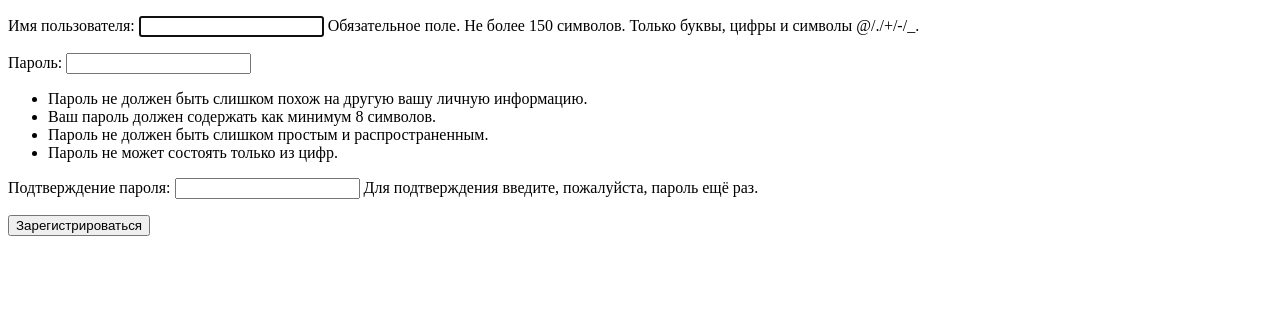
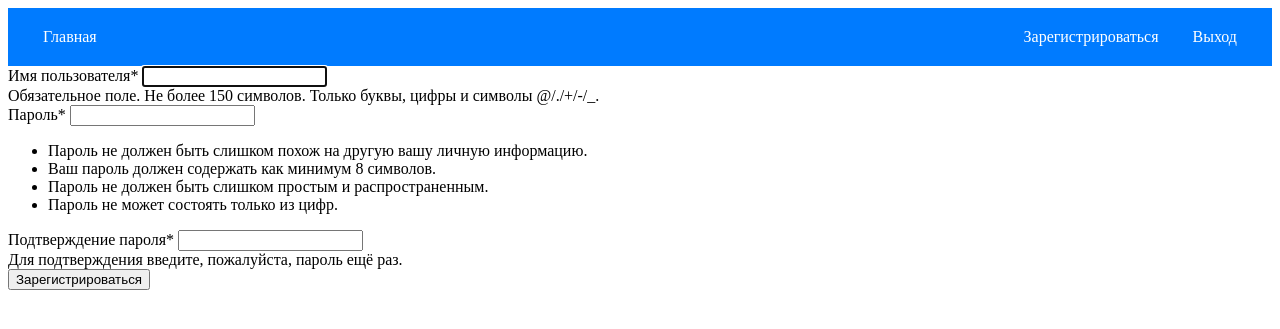
Before and after one commit to InowaR/DjangoRecipeWebsite, a Django app: page /register/ in a window 1280 px wide. Shown: the top 329 px of the page. Run offline with Django 5.2, Linux system fonts and the light colour scheme; some libraries are stand-ins or nearby versions.

Commit message:
user fixed login, logout, register

```diff
--- a/DjangoRecipeWebsite/settings.py
+++ b/DjangoRecipeWebsite/settings.py
@@ -40,7 +40,11 @@ INSTALLED_APPS = [
     'django.contrib.staticfiles',
     "RecipeApplication.apps.RecipeapplicationConfig",
     'debug_toolbar',
+    'crispy_forms',
+    'crispy_bootstrap4',
 ]
+
+CRISPY_TEMPLATE_PACK = 'bootstrap4'
 
 MIDDLEWARE = [
     'django.middleware.security.SecurityMiddleware',
@@ -120,6 +124,7 @@ USE_TZ = True
 # https://docs.djangoproject.com/en/5.0/howto/static-files/
 
 STATIC_URL = 'static/'
+STATICFILES_DIRS = [BASE_DIR / 'static']
 
 MEDIA_URL = '/media/'
 MEDIA_ROOT = BASE_DIR / 'media'
--- a/RecipeApplication/templates/index.html
+++ b/RecipeApplication/templates/index.html
@@ -5,5 +5,5 @@
 {% endblock %}
 
 {% block content %}
-    Добро пожаловать на сайт
+    <p>Добро пожаловать на сайт</p>
 {% endblock %}
--- a/RecipeApplication/templates/login.html
+++ b/RecipeApplication/templates/login.html
@@ -1,4 +1,5 @@
 {% extends 'base.html' %}
+{% load crispy_forms_tags %}
 
 {% block title %}
     Вход
@@ -7,7 +8,7 @@
 {% block content %}
     <form action="{% url 'login_view' %}" method="post">
         {% csrf_token %}
-        {{ form.as_p }}
+        {{ form|crispy }}
         <button type="submit">Войти</button>
     </form>
 {% endblock %}
--- a/RecipeApplication/templates/register.html
+++ b/RecipeApplication/templates/register.html
@@ -1,4 +1,6 @@
 {% extends 'base.html' %}
+
+{% load crispy_forms_tags %}
 
 {% block title %}
     Регистрация
@@ -7,7 +9,7 @@
 {% block content %}
     <form action="{% url 'register' %}" method="post">
         {% csrf_token %}
-        {{ form.as_p }}
-        <button type="submit">Зарегистрироваться</button>
+        {{ form|crispy }}
+        <button type="submit" class="btn">Зарегистрироваться</button>
     </form>
 {% endblock %}
--- a/RecipeApplication/urls.py
+++ b/RecipeApplication/urls.py
@@ -4,5 +4,6 @@ from . import views
 urlpatterns = [
     path('', views.index, name='index'),
     path('register/', views.register, name='register'),
-    path('login/', views.login_view, name='login_view'),
+    path('accounts/login/', views.login_view, name='login_view'),
+    path('logout/', views.logout_view, name='logout_view')
 ]
--- a/RecipeApplication/views.py
+++ b/RecipeApplication/views.py
@@ -1,5 +1,6 @@
 import logging
-from django.contrib.auth import authenticate, login
+from django.contrib.auth import authenticate, login, logout
+from django.contrib.auth.decorators import login_required
 from django.shortcuts import render, redirect
 from RecipeApplication.forms import LoginForm
 from django.contrib.auth.forms import UserCreationForm
@@ -35,6 +36,13 @@ def login_view(request):
     return render(request, 'login.html', context)
 
 
+@login_required
+def logout_view(request):
+    logout(request)
+    return redirect('login_view')
+
+
+@login_required
 def index(request):
     logger.info(f"Адрес клиента: {request.META['REMOTE_ADDR']}")
     return render(request, 'index.html')
--- a/requirements.txt
+++ b/requirements.txt
@@ -1,7 +1,8 @@
 asgiref==3.8.1
 Django==5.0.4
+django-crispy-forms==2.1
 django-debug-toolbar==4.3.0
 pillow==10.3.0
 python-dotenv==1.0.1
-sqlparse==0.4.4
+sqlparse==0.5.0
 typing_extensions==4.11.0
--- /dev/null
+++ b/static/css/style.css
@@ -0,0 +1,24 @@
+header {
+    display: grid;
+    grid-template-columns: 1fr auto;
+    align-items: center;
+    padding: 20px;
+    background-color: #007bff;
+}
+
+.header-block a {
+    color: white;
+    text-decoration: none;
+    padding: 10px 15px;
+}
+
+.header-block a:hover {
+    background-color: #0056b3;
+}
+
+/*.form-control {*/
+/*    border: 1px solid #ccc;*/
+/*    padding: 10px;*/
+/*    border-radius: 4px;*/
+/*    width: 100%;*/
+/*}*/
--- a/templates/base.html
+++ b/templates/base.html
@@ -1,3 +1,4 @@
+{% load static %}
 <!DOCTYPE html>
 <html lang="ru">
 <head>
@@ -7,8 +8,19 @@
 
         {% endblock %}
     </title>
+    <link rel="stylesheet" href="{% static 'css/style.css' %}">
 </head>
 <body>
+    <header>
+        <div class="header-block">
+            <a href="{% url 'index' %}">Главная</a>
+        </div>
+        <div class="header-block">
+            <a href="{% url 'register' %}">Зарегистрироваться</a>
+            <a href="{% url 'logout_view' %}">Выход</a>
+        </div>
+    </header>
+
     {% block content %}
 
     {% endblock %}
```
